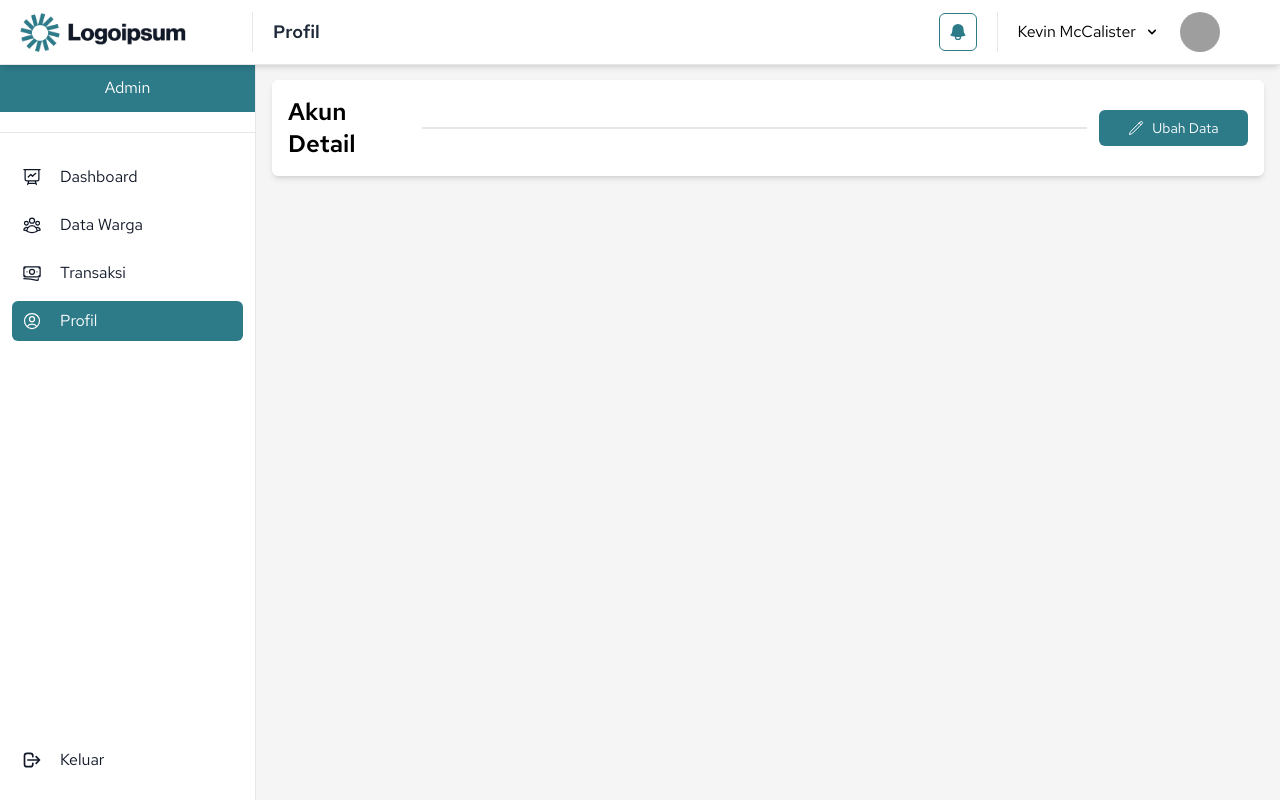
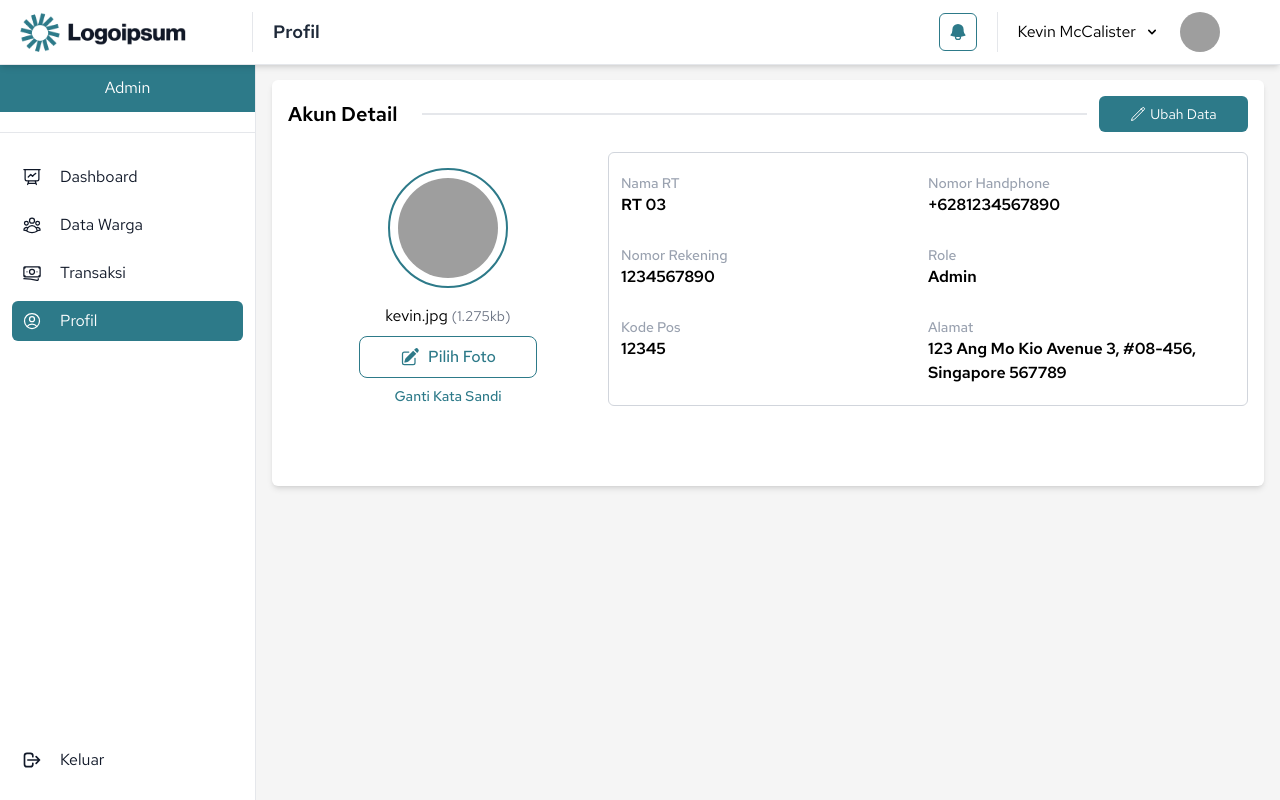
Before and after one commit to wamandaka/dashboard-iuran-warga, a React (Vite) app: page /dsb/prfl in a window 1280 px wide. Built offline with nearby package versions, Linux system fonts and the light colour scheme; sample sign-in values are in the browser's storage; grey boxes are pictures that could not be loaded.

Commit message:
refactor Profil component layout and enhance user interface with profile picture and details

```diff
--- a/src/pages/Profil/index.tsx
+++ b/src/pages/Profil/index.tsx
@@ -1,21 +1,90 @@
-import { HiOutlinePencil } from "react-icons/hi2";
+import { HiOutlinePencil, HiPencilSquare } from "react-icons/hi2";
 import PageContainerDashboard from "../../components/PageContainerDashboard";
 
 const Profil = () => {
   return (
     <PageContainerDashboard>
-      <div className="p-4 bg-white rounded-md shadow-md mt-14">
+      <div className="p-4 bg-white rounded-md shadow-md mt-14 pb-20  md:h-full">
+        <div className="flex flex-col w-full">
           <div className="w-full flex items-center justify-between gap-3">
-          <p className="text-xl md:text-2xl font-semibold w-1/3 md:w-44">
+            <p className="text-lg md:text-xl font-semibold w-1/3 md:w-44">
               Akun Detail
             </p>
             <div className="h-0.5 bg-gray-200 w-1/3 md:w-full"></div>
-          <button className="bg-primary text-white rounded-md py-2 px-2 cursor-pointer w-1/3 flex items-center justify-center gap-2 md:w-52">
+            <button className="bg-primary text-white rounded-md py-2 px-2 cursor-pointer w-28 flex items-center justify-center gap-1 md:w-52">
               <span>
                 <HiOutlinePencil />
               </span>
               <p className="text-sm">Ubah Data</p>
             </button>
+          </div>
+
+          <div className="flex flex-col md:flex-row mt-5">
+            {/* avatar */}
+            <div className="w-full flex flex-col items-center md:w-1/3">
+              <div className="my-4 flex justify-center items-center w-[100px] h-[100px] md:w-[120px] md:h-[120px] rounded-full overflow-hidden border-2 border-primary">
+                <img
+                  src="https://randomuser.me/api/portraits/men/1.jpg"
+                  alt="Profile Image"
+                  className="w-[90px] h-[90px] md:w-[100px] md:h-[100px] object-cover rounded-full"
+                />
+              </div>
+              <p>
+                kevin.jpg{" "}
+                <span className="text-gray-500 text-sm">(1.275kb)</span>
+              </p>
+              <button className="flex items-center gap-2 text-primary font-medium border border-primary py-2 px-10 rounded-lg mt-2 hover:bg-primary/10 cursor-pointer">
+                <HiPencilSquare size={20} />
+                Pilih Foto
+              </button>
+              <button className="text-primary text-sm font-medium mt-2 cursor-pointer">
+                Ganti Kata Sandi
+              </button>
+            </div>
+            {/* detail */}
+            <div className="w-full p-3 py-5 border border-gray-300 rounded-md mt-3 md:mt-0 md:w-2/3">
+              <div className="flex flex-col justify-between gap-3 h-full w-full">
+                <div className="flex flex-col md:flex-row md:justify-between w-full gap-3 md:gap-0">
+                  <div className="md:w-1/2">
+                    <p className="text-gray-400 text-sm font-medium">Nama RT</p>
+                    <p className="font-semibold">RT 03</p>
+                  </div>
+                  <div className="md:w-1/2">
+                    <p className="text-gray-400 text-sm font-medium">
+                      Nomor Handphone
+                    </p>
+                    <p className="font-semibold">+6281234567890</p>
+                  </div>
+                </div>
+                <div className="flex flex-col md:flex-row md:justify-between w-full gap-3 md:gap-0">
+                  <div className="md:w-1/2">
+                    <p className="text-gray-400 text-sm font-medium">
+                      Nomor Rekening
+                    </p>
+                    <p className="font-semibold">1234567890</p>
+                  </div>
+                  <div className="md:w-1/2">
+                    <p className="text-gray-400 text-sm font-medium">Role</p>
+                    <p className="font-semibold">Admin</p>
+                  </div>
+                </div>
+                <div className="flex flex-col md:flex-row md:justify-between w-full gap-3 md:gap-0">
+                  <div className="md:w-1/2">
+                    <p className="text-gray-400 text-sm font-medium">
+                      Kode Pos
+                    </p>
+                    <p className="font-semibold">12345</p>
+                  </div>
+                  <div className="md:w-1/2">
+                    <p className="text-gray-400 text-sm font-medium">Alamat</p>
+                    <p className="font-semibold">
+                      123 Ang Mo Kio Avenue 3, #08-456, Singapore 567789
+                    </p>
+                  </div>
+                </div>
+              </div>
+            </div>
+          </div>
         </div>
       </div>
     </PageContainerDashboard>
```
Lines whose indentation alone changed are shown as unchanged.
